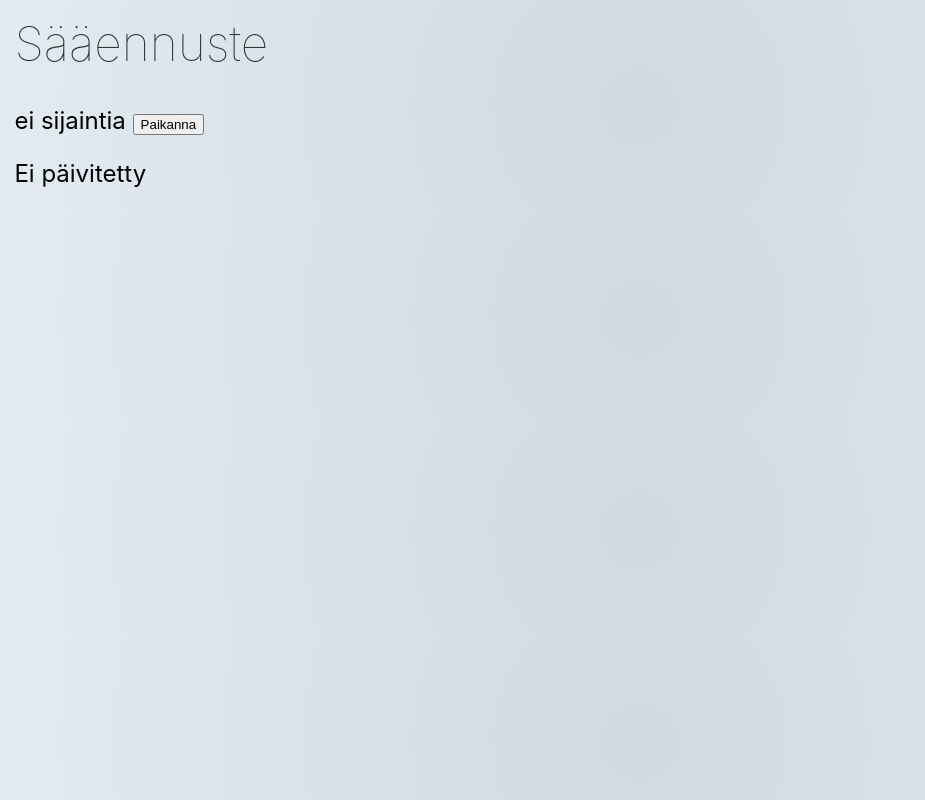
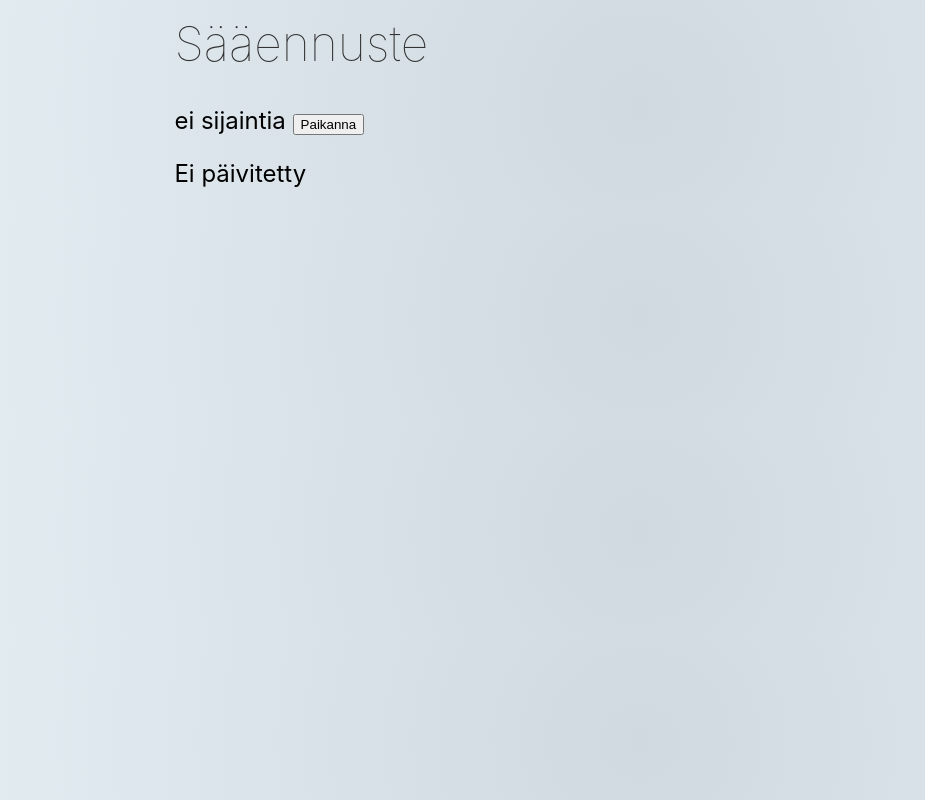
Before and after one commit to kimmoahola/jawa, a React (Create React App) app: page / in a window 1280 px wide. Shown: the whole page, without its empty margins (0-925 px from the left). Built offline with nearby package versions, Linux system fonts and the light colour scheme; the HTML template or start-up script is replaced by a standard one.

Commit message:
Limit width on large displays

```diff
--- a/src/index.css
+++ b/src/index.css
@@ -21,6 +21,11 @@ body {
   background: radial-gradient(circle, #cfd9df 0%, #e2ebf0 100%);
 }
 
+#root {
+  max-width: 40em;
+  margin: 0 auto;
+}
+
 code {
   font-family: source-code-pro, Menlo, Monaco, Consolas, "Courier New",
     monospace;
```
